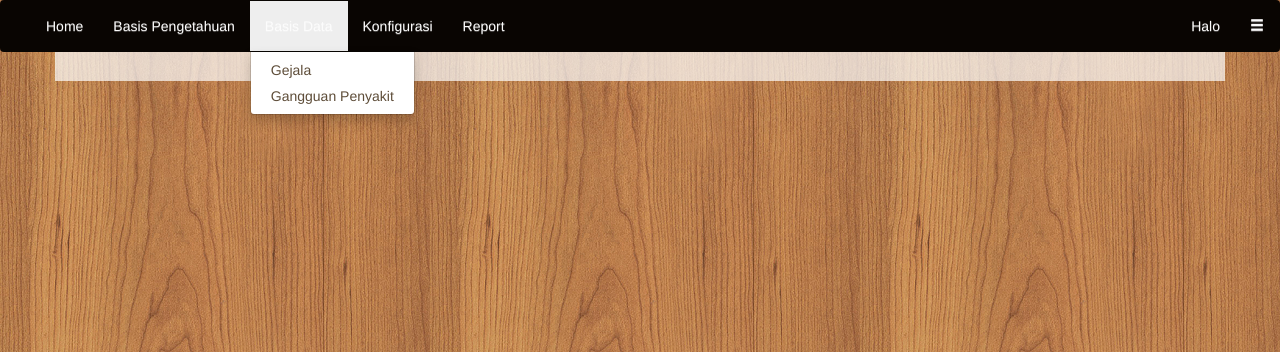
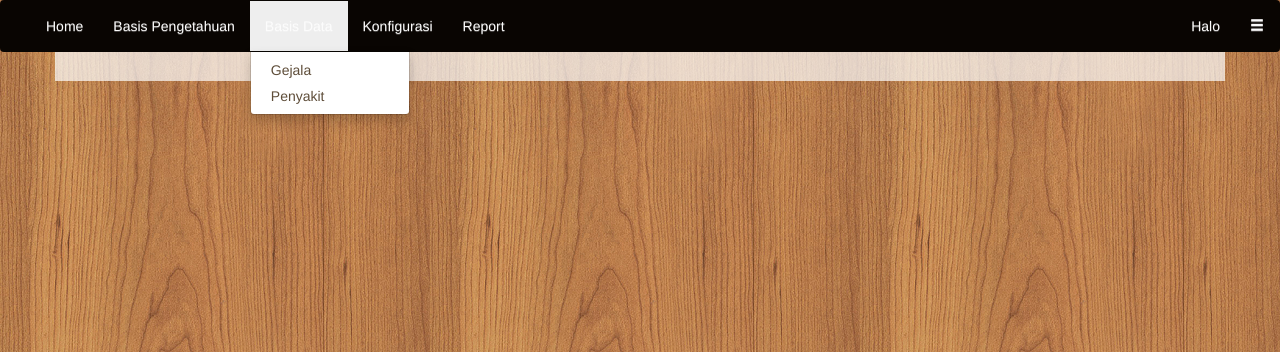
Before and after one commit to brahmantyo/medical, a PHP site: page /views/admin/common/header.php in a window 1280 px wide, after a click on "Basis Data". Shown: the top 352 px of the page. Run offline with PHP 8.4, Linux system fonts and the light colour scheme; the template is opened without the code that fills it, so the values that code supplies are empty; some libraries are stand-ins or nearby versions.

Commit message:
Rubah menu Gangguan Penyakit -> Penyakit

```diff
--- a/views/admin/common/header.php
+++ b/views/admin/common/header.php
@@ -39,7 +39,7 @@
 						<a href="#" data-toggle="dropdown" class="dropdown-toggle">Basis Data</a>
 						<ul class="dropdown-menu">
 							<li><a href="?url=admin/gejala">Gejala</a></li>
-							<li><a href="?url=admin/gangguan">Gangguan Penyakit</a></li>
+							<li><a href="?url=admin/gangguan">Penyakit</a></li>
 						</ul>
 					</li>
 					<li class="nav-item">
@@ -47,6 +47,7 @@
 						<ul class="dropdown-menu">
 							<li><a href="?url=admin/diagnosa">Daftar Pertanyaan</a></li>
 							<li><a href="?url=admin/respon">Daftar Jawaban</a></li>
+							<li><a href="?url=admin/solusi">Daftar Solusi</a></li>
 <!-- 							<li><a href="#">Data Gangguan</a></li>
 							<li><a href="#">Daftar Gejala</a></li>
 							<li class="divider"></li>
@@ -57,7 +58,8 @@
 								</ul>
 							</li>
 							<li><a href="#">Daftar Kesimpulan</a></li>
- -->							<li class="divider"></li>
+ -->
+ 							<li class="divider"></li>
 							<li><a href="?url=admin/pasien">Pasien</a></li>
 							<li><a href="#">Users</a></li>
 							<li><a href="#">Groups</a></li>
```
